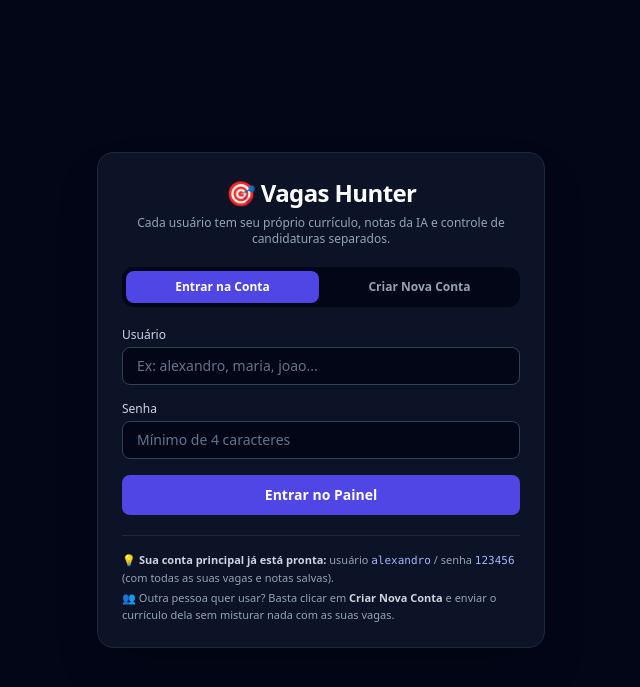
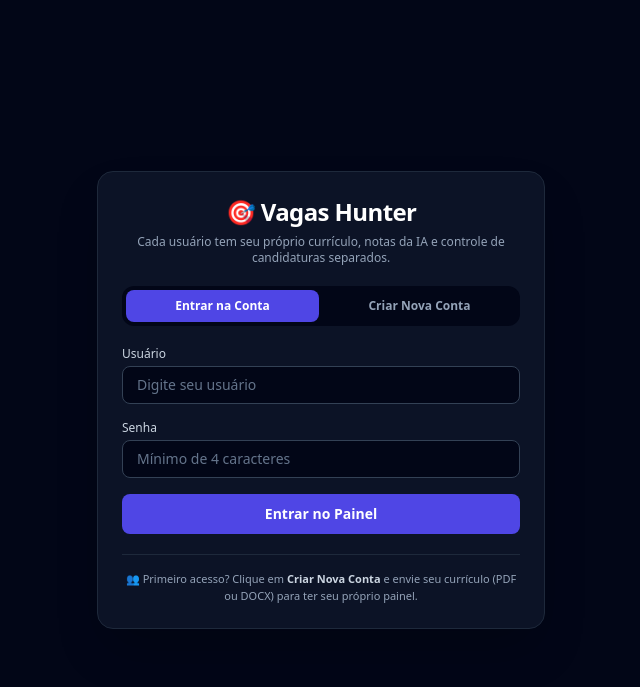
Before and after one commit to alexandrosousadev/vagas-hunter, a FastAPI app: page /login in a window 1280 px wide. Shown: the top 687 px of the page, without its empty margins (319-959 px from the left). Run offline with FastAPI, Linux system fonts and the light colour scheme; data comes from the database, SQL or seed files in the repository; data that the repository does not hold is empty; some libraries are stand-ins or nearby versions.

Commit message:
fix: remove default login hint from public login page

```diff
--- a/app/templates/login.html
+++ b/app/templates/login.html
@@ -38,7 +38,7 @@
 
       <div>
         <label class="block text-xs font-medium text-slate-300 mb-1">Usuário</label>
-        <input type="text" name="username" required placeholder="Ex: alexandro, maria, joao..."
+        <input type="text" name="username" required placeholder="Digite seu usuário"
                class="w-full rounded-lg border border-slate-700 bg-slate-950 px-3.5 py-2 text-sm text-slate-100 placeholder-slate-500 focus:border-indigo-500 focus:outline-none" />
       </div>
 
@@ -54,9 +54,8 @@
       </button>
     </form>
 
-    <div class="mt-5 border-t border-slate-800 pt-4 text-[11px] text-slate-400 space-y-1">
-      <p>💡 <strong class="text-slate-300">Sua conta principal já está pronta:</strong> usuário <code class="text-indigo-300">alexandro</code> / senha <code class="text-indigo-300">123456</code> (com todas as suas vagas e notas salvas).</p>
-      <p>👥 Outra pessoa quer usar? Basta clicar em <strong class="text-slate-300">Criar Nova Conta</strong> e enviar o currículo dela sem misturar nada com as suas vagas.</p>
+    <div class="mt-5 border-t border-slate-800 pt-4 text-[11px] text-slate-400 text-center">
+      <p>👥 Primeiro acesso? Clique em <strong class="text-slate-300">Criar Nova Conta</strong> e envie seu currículo (PDF ou DOCX) para ter seu próprio painel.</p>
     </div>
   </div>
 
```
